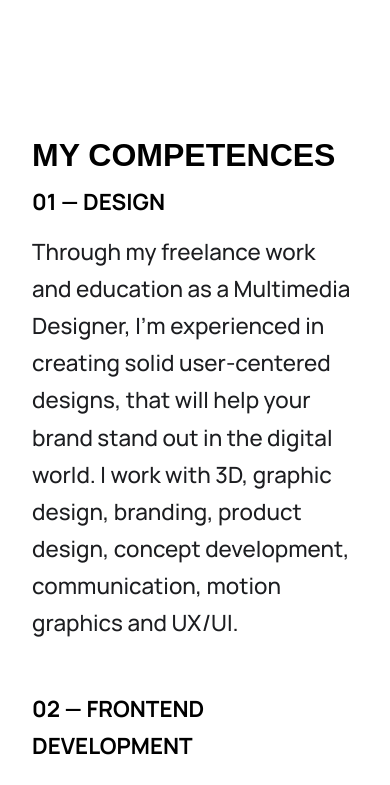
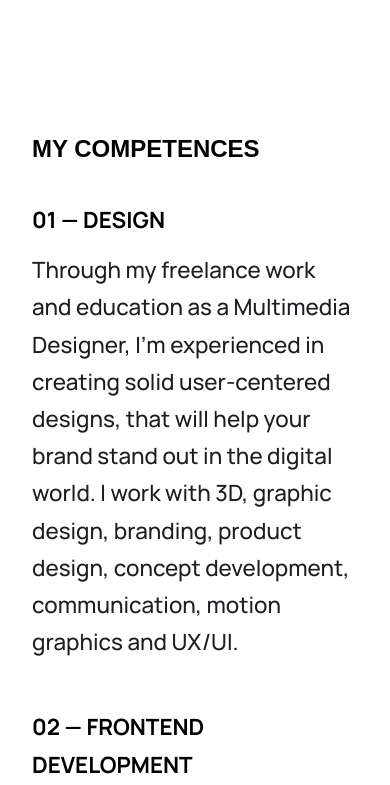
Before and after one commit to paystrup/3sem-exam-portfolio, a React (Create React App) app: page /about in a window 390 px wide. Shown: the part 3240-4025 px from the top of the page. Built offline with nearby package versions, Linux system fonts and the light colour scheme; a web font is replaced by a local one.

Commit message:
Update App.css

```diff
--- a/src/App.css
+++ b/src/App.css
@@ -2397,4 +2397,9 @@ footer h3{
   .bigTextContainer{
     display: none;
   }
-}
+
+  .aboutPage h2{
+    font-size: 1.5rem;
+    padding-bottom: 2rem;
+  }
+}
```
